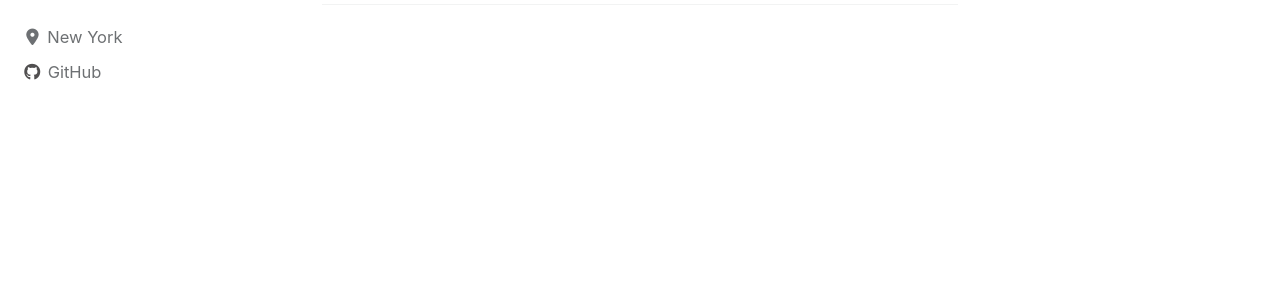
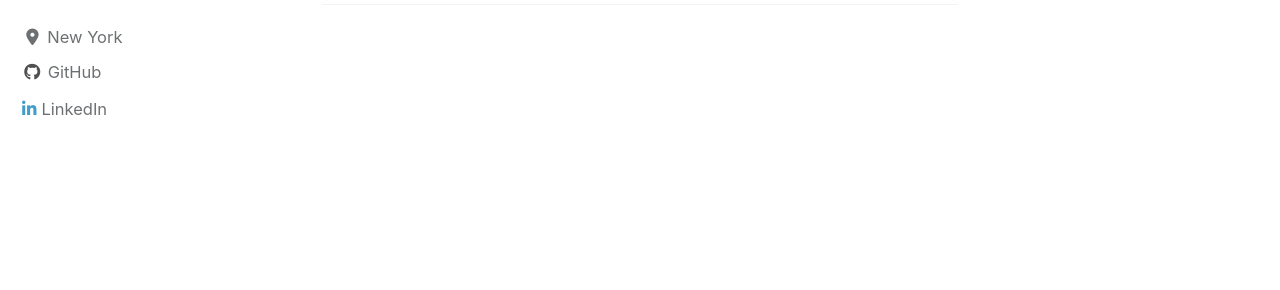
Before and after one commit to pdekhman/pdekhman.github.io, a Jekyll site: the page built from index.html, in a window 1280 px wide. Shown: the part 175-465 px from the top of the page. Built offline with Jekyll 4.4.1, drawn with Linux system fonts in a browser that asks for light colours; cached includes are drawn as plain includes; nearby versions of some CDN libraries; the list of posts is cut into pages by our own code.

Commit message:
add linked in link

```diff
--- a/_config.yml
+++ b/_config.yml
@@ -114,6 +114,9 @@ author:
     - label: "GitHub"
       icon: "fab fa-fw fa-github"
       url: "https://github.com/pdekhman"
+    - label: "LinkedIn"
+      icon: "fab fa-linkedin-in"
+      url: "https://www.linkedin.com/in/pavel-dekhman-cfa/"
     - label: "Instagram"
       icon: "fab fa-fw fa-instagram"
       # url: "https://instagram.com/"
```
